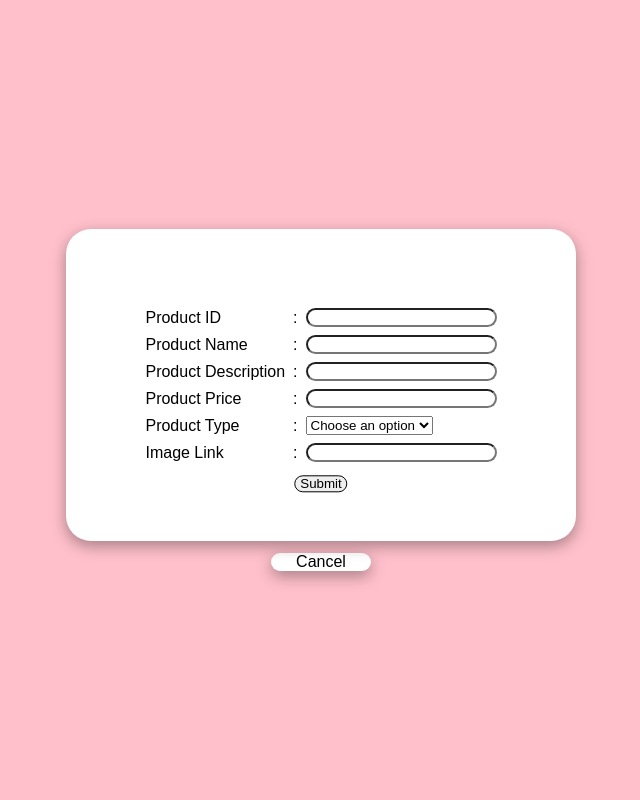
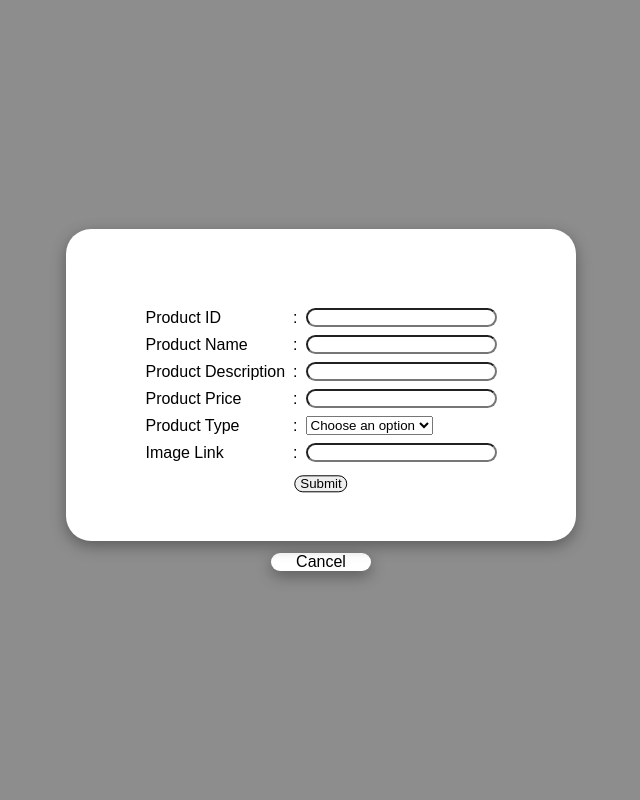
Before and after one commit to smhaf/donpollo, a PHP site: page /addProd.php in a window 1280 px wide. Shown: the whole page, without its empty margins (319-959 px from the left). Run offline with PHP 8.4, Linux system fonts and the light colour scheme.

Commit message:
Update addFoodCSS.css

```diff
--- a/addFoodCSS.css
+++ b/addFoodCSS.css
@@ -15,7 +15,7 @@ table{
 .container{
     display: flex;
     flex-direction: column;
-    background: pink;
+    background: rgb(141, 141, 141);
     min-height: 100vh;
 }
 
```
